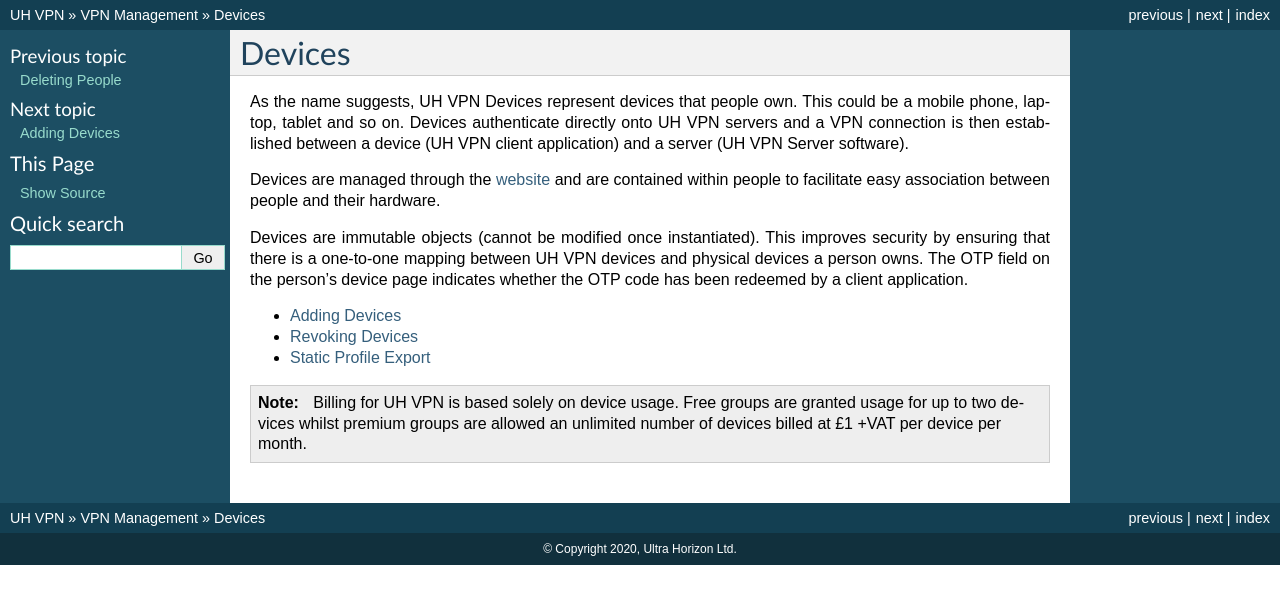
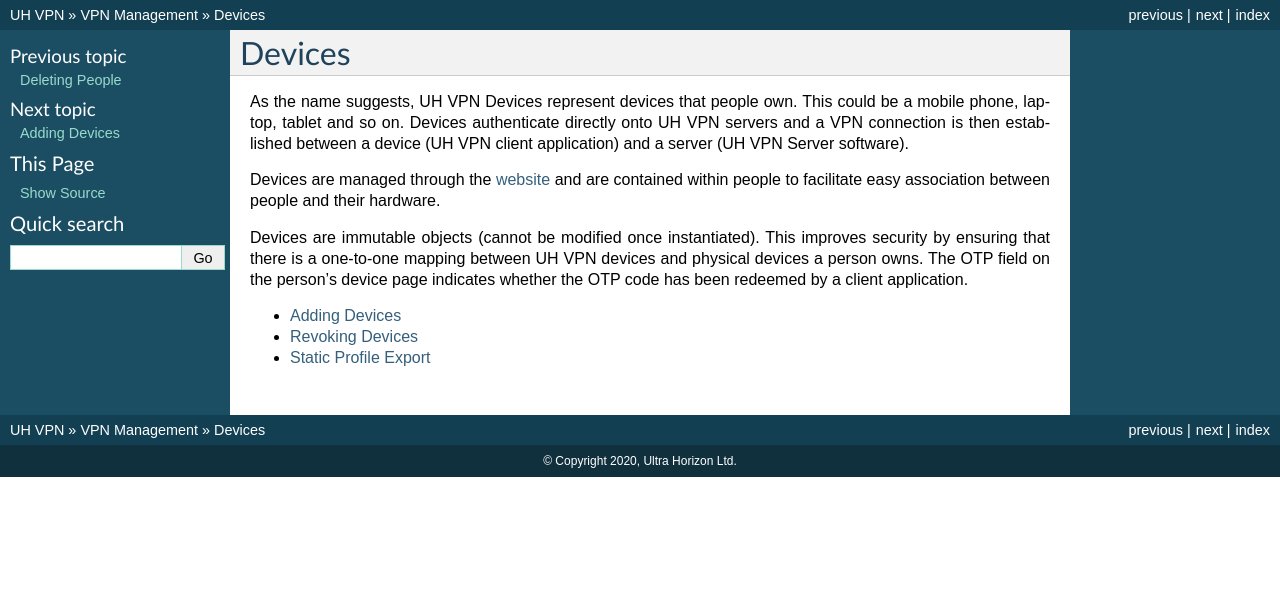
Before and after one commit to ultrahorizon/UH-VPN-Docs, a Sphinx documentation site: the page built from source/website/devices/index.rst, in a window 1280 px wide. Shown: the top 604 px of the page. Built offline with Sphinx 7.4.7, drawn with Linux system fonts in a browser that asks for light colours.

```diff
--- a/source/privacy.rst
+++ b/source/privacy.rst
@@ -43,7 +43,7 @@ Information is collected for the purpose of administering the UH VPN subscriptio
 
 Information stored about the entity is for the purpose of maintaining the core UH VPN service, and includes the name, logo, one-time password expiry time and colour choices of the organisation.
 
-Billing information collected when utilising premium groups is held securely by our payment partner Stripe, please see `Stripe's privacy policy`_ for more information. UH VPN securely sends stripe the number of devices in use, billing address, cardholder name and tokenized card details in order to facilitate future payments. Ultra Horizon Ltd is a VAT registered UK based company and so billing address details are required in order to determine VAT status on customer invoices.
+Billing information collected when utilising groups with a core licence is held securely by our payment partner Stripe, please see `Stripe's privacy policy`_ for more information. UH VPN securely sends stripe the number of devices in use, billing address, cardholder name and tokenized card details in order to facilitate future payments. Ultra Horizon Ltd is a VAT registered UK based company and so billing address details are required in order to determine VAT status on customer invoices.
 
 In addition to the above, critical information to facilitate VPN connections to servers hosted by the entity are stored, including a server name, domain/IP address, port number, CA certificate, server certificate, server key, static TLS Key, routing information and transport protocol.
 
--- a/source/terms.rst
+++ b/source/terms.rst
@@ -76,7 +76,7 @@ All of our Content was originally written in English. Any translation of our Con
 Payments
 ~~~~~~~~
 
-If you are a premium customer you will be billed monthly at the rate of £1 +VAT per device. Device usage calculation is done via the maximum number of devices used within the billing period. Billing is handled via our payment partner, Stripe. Failed payments will freeze all VPN operations for a group until billing information is updated. If you delete a group during a billing cycle, you acknowledge that you will be billed immediately with no proration for the amount of devices used during the current billing month.
+If you are a core licence customer you will be billed monthly at the rate of £1 +VAT per device. Device usage calculation is done via the maximum number of devices used within the billing period. Billing is handled via our payment partner, Stripe. Failed payments will freeze all VPN operations for a group until billing information is updated. If you delete a group during a billing cycle, you acknowledge that you will be billed immediately with no proration for the amount of devices used during the current billing month.
 
 Third-party Websites
 ~~~~~~~~~~~~~~~~~~~~
--- a/source/website/devices/creating.rst
+++ b/source/website/devices/creating.rst
@@ -27,7 +27,7 @@ set by the group's "device registration timeout", the OTP icon will change to |f
 will need to be deleted and a new one created.
 
 .. note::
-    If using custom branding on premium groups, UH VPN device enrollment emails are custom branded
+    If using custom branding on enterprise groups, UH VPN device enrollment emails are custom branded
     to your specification.
 
 .. |pending_otp| image:: /_static/icons/primitive-dot-orange.svg
--- a/source/website/devices/index.rst
+++ b/source/website/devices/index.rst
@@ -20,8 +20,4 @@ on the person's device page indicates whether the OTP code has been redeemed by
     deleting
     export
 
-.. note::
-    Billing for UH VPN is based solely on device usage. Free groups are granted usage for up to two devices
-    whilst premium groups are allowed an unlimited number of devices billed at £1 +VAT per device per month.
-
 .. _website: https://uh-vpn.com
--- a/source/website/groups/creating.rst
+++ b/source/website/groups/creating.rst
@@ -14,7 +15,6 @@ Enterprise Group Options
 * **Group Logo** : PNG logo for the group that will be present on all mobile applications.
 * **Background Colour** : Background colour code for mobile applications.
 * **Accent Colour** : Button colour code for mobile applications.
-* **Billing Information** : Card infromation is required for premium groups.
 
 Upon group submission, the above fields will be validated and submitted.
 
```
Also changed, not shown: other parts of source/website/groups/creating.rst (+1 -0 lines).
